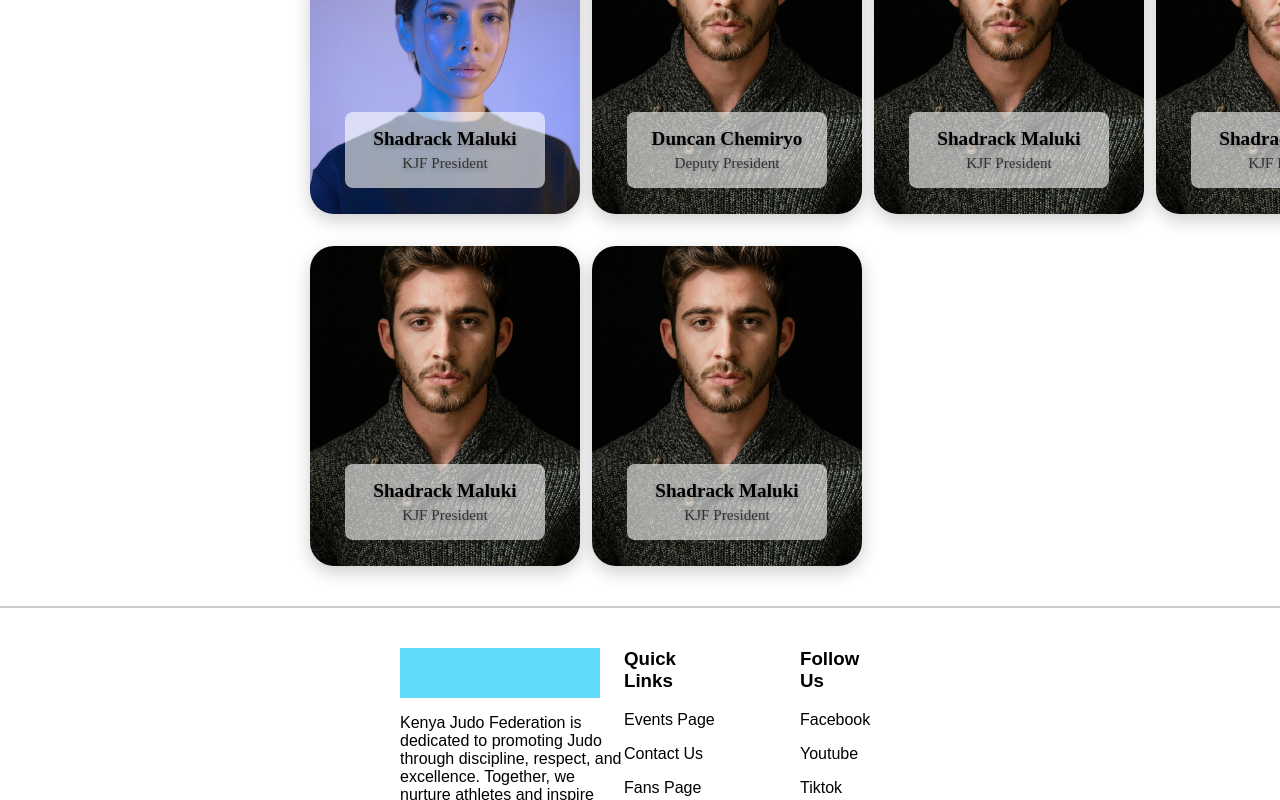
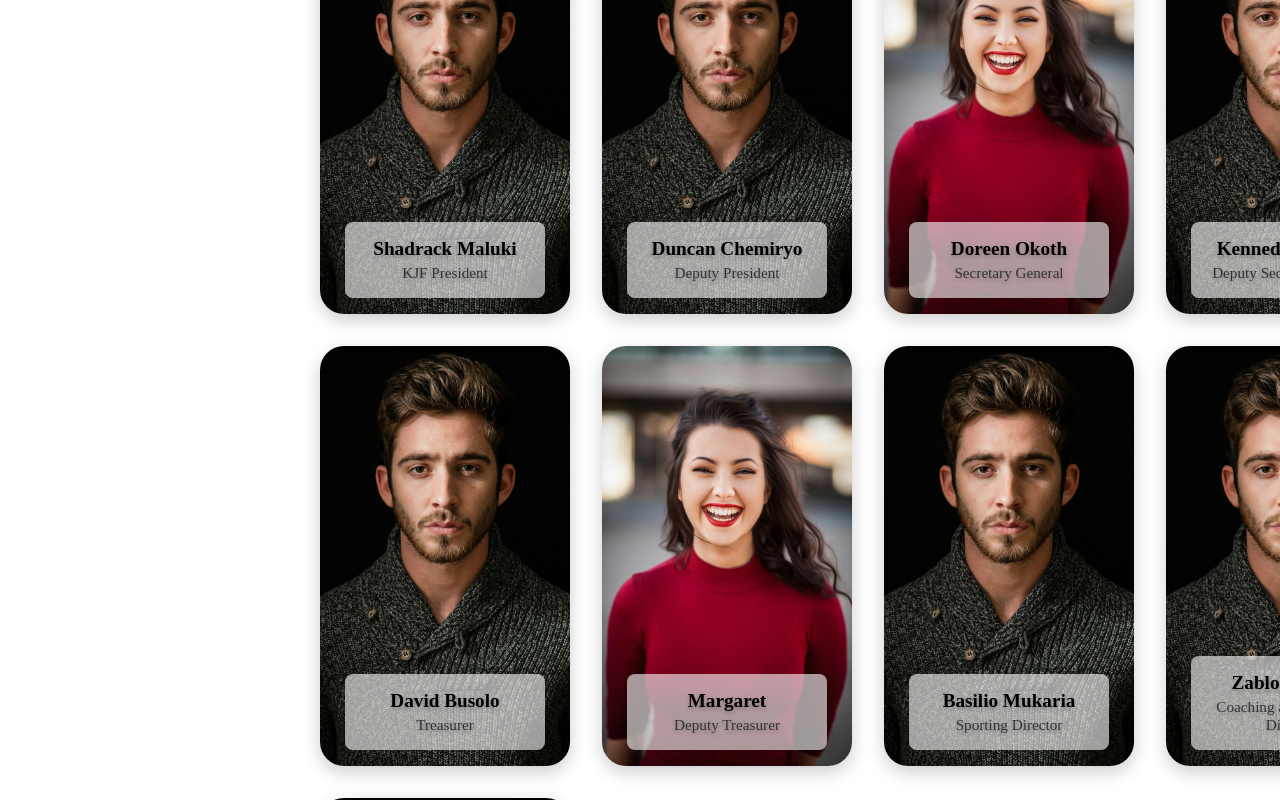
Before and after one commit to greg-atemi/kenya-judo-federation, a React (Vite) app: page /leadership in a window 1280 px wide. Shown: the part 820-1620 px from the top of the page. Built offline with nearby package versions, Linux system fonts and the light colour scheme.

Commit message:
Fixed Our leadership page

```diff
--- a/data/management.json
+++ b/data/management.json
@@ -3,7 +3,7 @@
     "id": "1",
     "name": "Shadrack Maluki",
     "position": "KJF President",
-    "portraitURL": "/image1.png",
+    "portraitURL": "/image2.png",
     "bio": "Shadrack Maluki has been at the helm of the Kenya Judo Federation since 2016, steering the organization towards new heights with his visionary leadership and unwavering commitment to the sport."
   },
   {
@@ -15,30 +15,51 @@
   },
   {
     "id": "3",
-    "name": "Shadrack Maluki",
-    "position": "KJF President",
-    "portraitURL": "/image2.png",
-    "bio": "Shadrack Maluki has been at the helm of the Kenya Judo Federation since 2016, steering the organization towards new heights with his visionary leadership and unwavering commitment to the sport."
+    "name": "Doreen Okoth",
+    "position": "Secretary General",
+    "portraitURL": "/image3.png",
+    "bio": "Doreen Okoth has been a driving force in the Kenya Judo Federation, advocating for the growth of judo and inspiring a new generation of athletes."
   },
   {
     "id": "4",
-    "name": "Shadrack Maluki",
-    "position": "KJF President",
+    "name": "Kennedy Kwithya",
+    "position": "Deputy Secretary General",
     "portraitURL": "/image2.png",
-    "bio": "Shadrack Maluki has been at the helm of the Kenya Judo Federation since 2016, steering the organization towards new heights with his visionary leadership and unwavering commitment to the sport."
+    "bio": "Kennedy Kwithya has been a dedicated member of the Kenya Judo Federation, working tirelessly to support the growth of judo and empower athletes at all levels."
   },
     {
-    "id": "3",
-    "name": "Shadrack Maluki",
-    "position": "KJF President",
+    "id": "5",
+    "name": "David Busolo",
+    "position": "Treasurer",
     "portraitURL": "/image2.png",
-    "bio": "Shadrack Maluki has been at the helm of the Kenya Judo Federation since 2016, steering the organization towards new heights with his visionary leadership and unwavering commitment to the sport."
+    "bio": "David Busolo has been a key player in the Kenya Judo Federation, bringing financial expertise and a passion for the sport to his role as Treasurer."
   },
   {
-    "id": "4",
-    "name": "Shadrack Maluki",
-    "position": "KJF President",
+    "id": "6",
+    "name": "Margaret",
+    "position": "Deputy Treasurer",
+    "portraitURL": "/image3.png",
+    "bio": "Margaret has been a dedicated member of the Kenya Judo Federation, working tirelessly to support the growth of judo and empower athletes at all levels."
+  },
+  {
+    "id": "7",
+    "name": "Basilio Mukaria",
+    "position": "Sporting Director",
     "portraitURL": "/image2.png",
-    "bio": "Shadrack Maluki has been at the helm of the Kenya Judo Federation since 2016, steering the organization towards new heights with his visionary leadership and unwavering commitment to the sport."
+    "bio": "Basilio Mukaria has been a dedicated member of the Kenya Judo Federation, working tirelessly to support the growth of judo and empower athletes at all levels."
+  },
+  {
+    "id": "8",
+    "name": "Zablon Masha",
+    "position": "Coaching and Education Director",
+    "portraitURL": "/image2.png",
+    "bio": "Zablon Masha has been a dedicated member of the Kenya Judo Federation, working tirelessly to support the growth of judo and empower athletes at all levels."
+  },
+    {
+    "id": "9",
+    "name": "Johnson Kirimi",
+    "position": "Referee Director",
+    "portraitURL": "/image2.png",
+    "bio": "Johnson Kirimi has been a dedicated member of the Kenya Judo Federation, working tirelessly to support the growth of judo and empower athletes at all levels."
   }
 ]
--- a/src/components/styles/LeadershipCard.css
+++ b/src/components/styles/LeadershipCard.css
@@ -3,12 +3,10 @@
   transition: transform 0.2s ease-in-out;
   background-size: cover;
   background-position: center;
-  width: 250px;
-  height: 300px;
+  width: 100%;
   display: flex;
   flex-direction: column;
   justify-content: flex-end;
-  padding: 10px;
   color: white;
   text-shadow: 0 2px 4px rgba(0, 0, 0, 0.25);
 }
```
